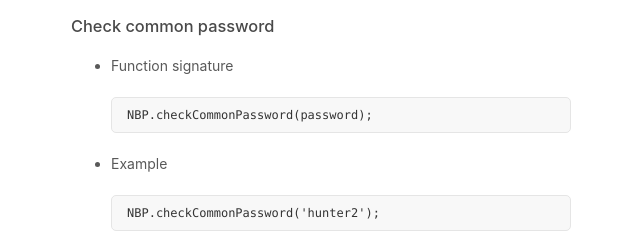
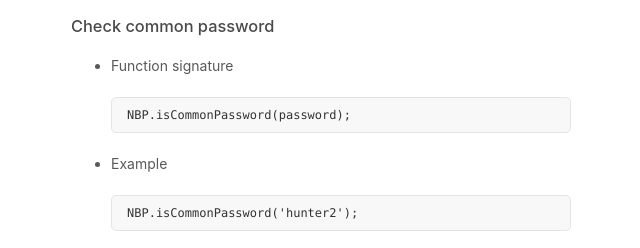
Before and after one commit to cry/nbp, a plain HTML site: page docs/index.html in a window 1280 px wide. Shown: the part 1222-1470 px from the top of the page, 499-1139 px from the left. Drawn offline with Linux system fonts and the light colour scheme; no server answers.

Commit message:
Fix function signature
Signed-off-by: Carey Li <hello@carey.li>

```diff
--- a/docs/index.html
+++ b/docs/index.html
@@ -77,9 +77,9 @@ webroot/
 
         <ul>
           <li>Function signature</li><br>
-          <pre><code>NBP.checkCommonPassword(password);</code></pre>
+          <pre><code>NBP.isCommonPassword(password);</code></pre>
           <li>Example</li><br>
-          <pre><code>NBP.checkCommonPassword('hunter2');</code></pre>
+          <pre><code>NBP.isCommonPassword('hunter2');</code></pre>
         </ul>
 
         <h1>Password list sources</h1>
```
